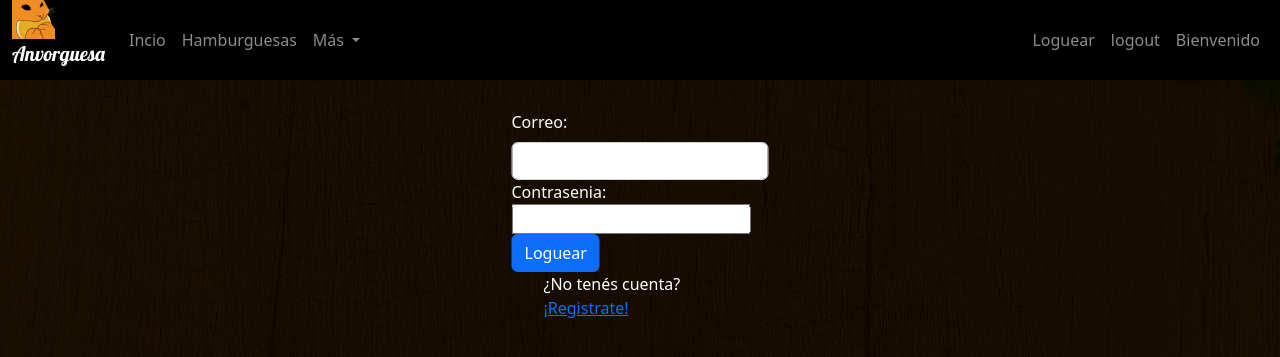
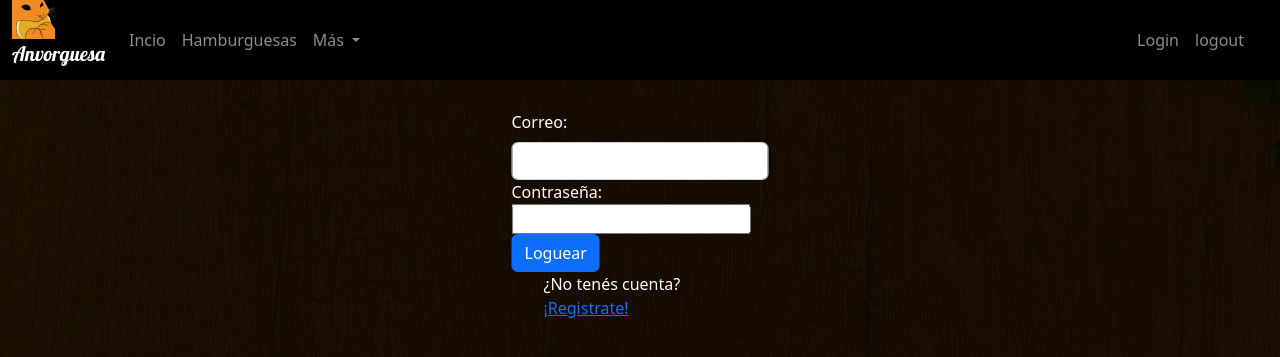
Before and after one commit to Geberlux/Anvorguesa-Project, a PHP site: template mvc/views/login.html in a window 1280 px wide. Shown: the top 357 px of the page. Run offline with PHP 8.4, Linux system fonts and the light colour scheme; the template is opened without the code that fills it, so the values that code supplies are empty.

Commit message:
Add files via upload
login y registro armados con su metodo funcional

```diff
--- a/mvc/controllers/usuarioController.php
+++ b/mvc/controllers/usuarioController.php
@@ -16,7 +16,7 @@
 
             require_once('views/header.php');
 
-            require_once('login.php');
+            require_once('views/login.html');
 
             require_once('views/footer.html');
 
--- a/mvc/controllers/usuarioregistrarController.php
+++ b/mvc/controllers/usuarioregistrarController.php
@@ -11,7 +11,7 @@
         public function index( $parametros = array() ){
             require_once('views/header.php');
 
-            require_once('registrar.php');
+            require_once('views/registrar.html');
 
             require_once('views/footer.html');
 
--- a/mvc/views/header.php
+++ b/mvc/views/header.php
@@ -47,13 +47,13 @@
                 </ul>
                 <ul class="navbar-nav ms-auto mb-2 mb-lg-0">
                   <li class="nav-item">
-                      <a class="nav-link" href="usuario">Loguear</a>
+                      <a class="nav-link" href="usuario">Login</a>
                   </li>
                   <li class="nav-item">
                       <a class="nav-link" href="usuario/logout">logout</a>
                   </li>
                   <li class="nav-item" >
-                     <a class="nav-link" href="">Bienvenido <?php echo $correo ?>  </a>
+                     <a class="nav-link" href=""> <?php echo $correo ?>  </a>
                  </li>
       </ul>
 
--- a/mvc/views/login.html
+++ b/mvc/views/login.html
@@ -10,8 +10,8 @@
 
         <div>
 
-            <label for="contrasenia">Contrasenia:</label></br>
-            <input id="contrasenia" type="text" name="contrasenia" required />
+            <label for="contrasenia">Contraseña:</label></br>
+            <input id="contrasenia" type="password" name="contrasenia" required />
 
         </div>
 
--- a/mvc/views/registrar.html
+++ b/mvc/views/registrar.html
@@ -23,8 +23,8 @@
 
         <div>
 
-            <label for="contrasenia">Contrasenia:</label></br>
-            <input id="contrasenia" type="text" name="contrasenia" required />
+            <label for="contrasenia">Contraseña:</label></br>
+            <input id="contrasenia" type="password" name="contrasenia" required />
 
         </div>
 
```
